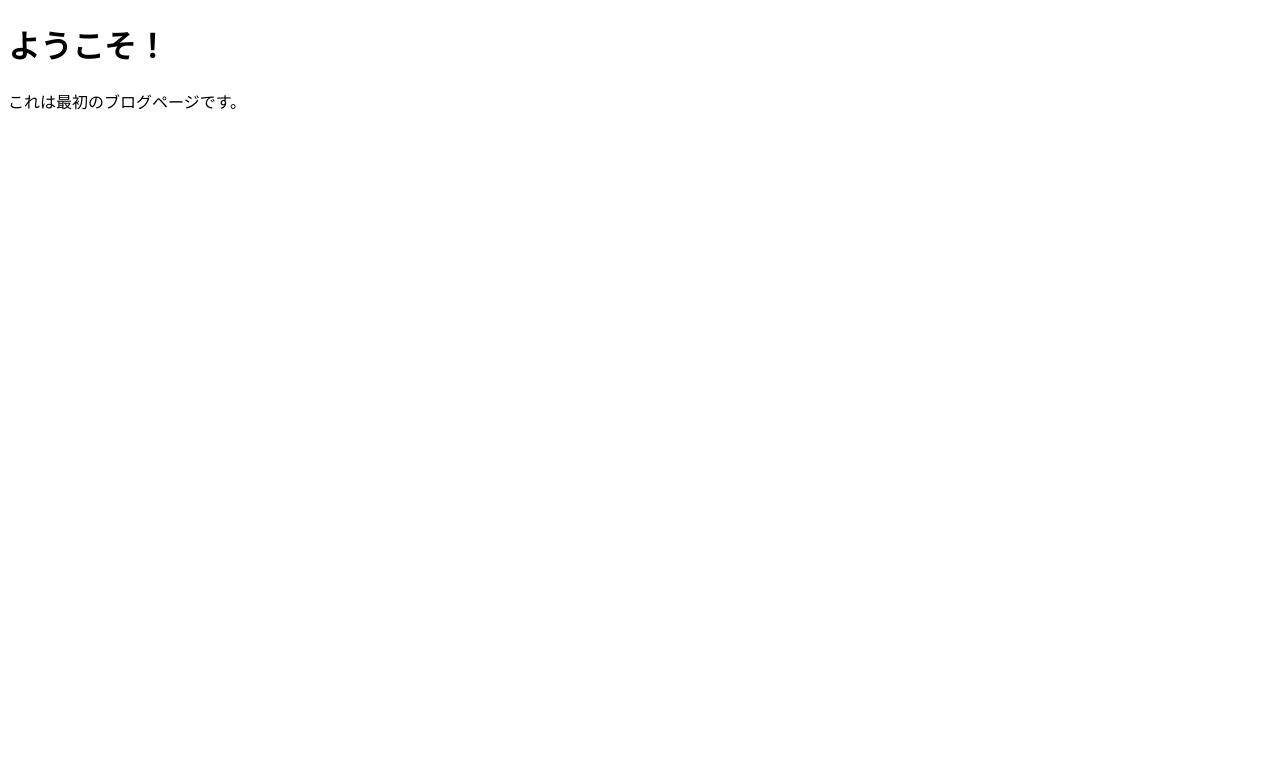
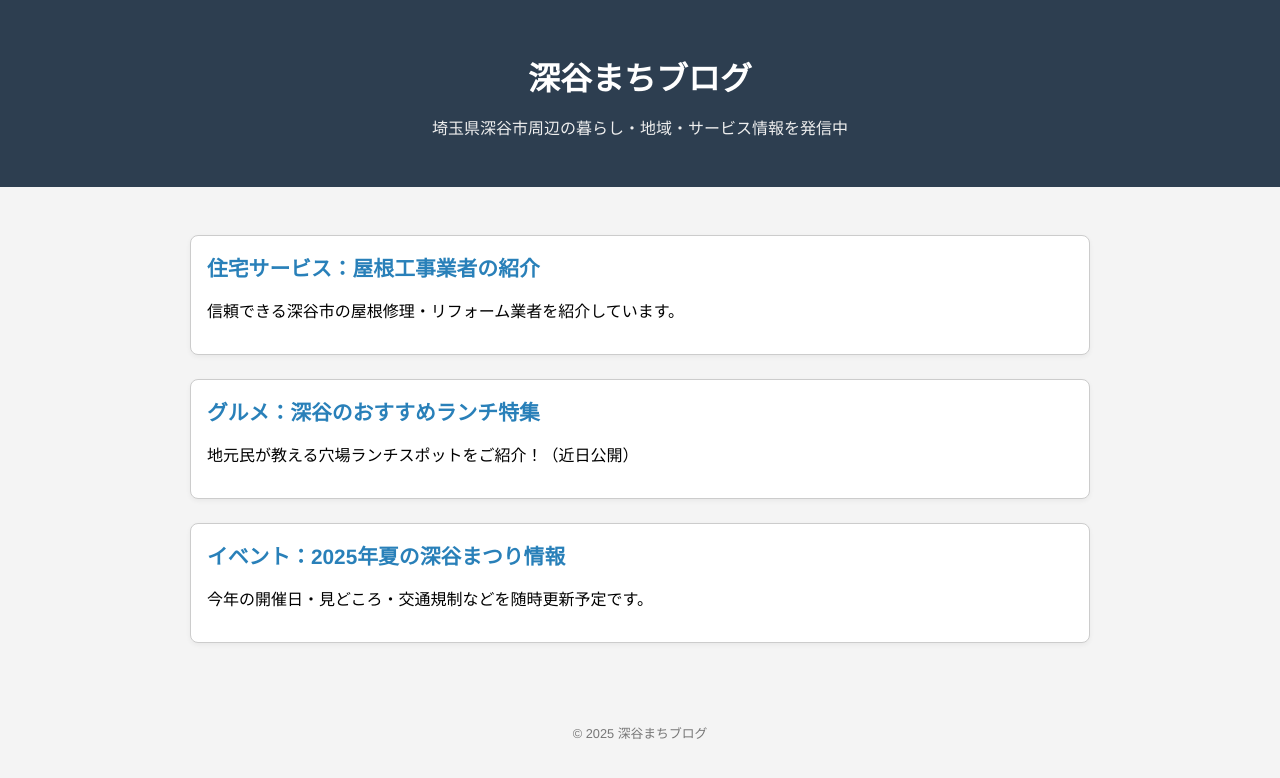
Before and after one commit to iijima5050/Renovation, a plain HTML site: page index.html in a window 1280 px wide. Drawn offline with Linux system fonts and the light colour scheme.

Commit message:
Update index.html

```diff
--- a/index.html
+++ b/index.html
@@ -1,11 +1,90 @@
 <!DOCTYPE html>
-<html>
+<html lang="ja">
 <head>
   <meta charset="UTF-8">
-  <title>My First Blog</title>
+  <title>深谷まちブログ</title>
+  <meta name="viewport" content="width=device-width, initial-scale=1">
+  <style>
+    body {
+      font-family: "Helvetica Neue", sans-serif;
+      margin: 0;
+      padding: 0;
+      background: #f4f4f4;
+    }
+    header {
+      background-color: #2d3e50;
+      color: #fff;
+      text-align: center;
+      padding: 2rem 1rem;
+    }
+    main {
+      max-width: 900px;
+      margin: 2rem auto;
+      padding: 1rem;
+    }
+    h1 {
+      font-size: 2rem;
+      margin-bottom: 0.5rem;
+    }
+    .description {
+      color: #eee;
+      font-size: 1rem;
+    }
+    .topics {
+      display: grid;
+      grid-template-columns: 1fr;
+      gap: 1.5rem;
+    }
+    .topic {
+      background: white;
+      padding: 1rem;
+      border-radius: 8px;
+      border: 1px solid #ccc;
+      box-shadow: 0 2px 5px rgba(0,0,0,0.05);
+    }
+    .topic h2 {
+      margin: 0 0 0.5rem;
+      font-size: 1.3rem;
+    }
+    .topic a {
+      text-decoration: none;
+      color: #2980b9;
+    }
+    footer {
+      text-align: center;
+      font-size: 0.8rem;
+      color: #777;
+      padding: 2rem 1rem;
+    }
+  </style>
 </head>
 <body>
-  <h1>ようこそ！</h1>
-  <p>これは最初のブログページです。</p>
+
+  <header>
+    <h1>深谷まちブログ</h1>
+    <p class="description">埼玉県深谷市周辺の暮らし・地域・サービス情報を発信中</p>
+  </header>
+
+  <main>
+    <div class="topics">
+      <div class="topic">
+        <h2><a href="roofing/roofing_companies/fukaya.html">住宅サービス：屋根工事業者の紹介</a></h2>
+        <p>信頼できる深谷市の屋根修理・リフォーム業者を紹介しています。</p>
+      </div>
+      <div class="topic">
+        <h2><a href="#">グルメ：深谷のおすすめランチ特集</a></h2>
+        <p>地元民が教える穴場ランチスポットをご紹介！（近日公開）</p>
+      </div>
+      <div class="topic">
+        <h2><a href="#">イベント：2025年夏の深谷まつり情報</a></h2>
+        <p>今年の開催日・見どころ・交通規制などを随時更新予定です。</p>
+      </div>
+    </div>
+  </main>
+
+  <footer>
+    © 2025 深谷まちブログ
+  </footer>
+
 </body>
 </html>
```
